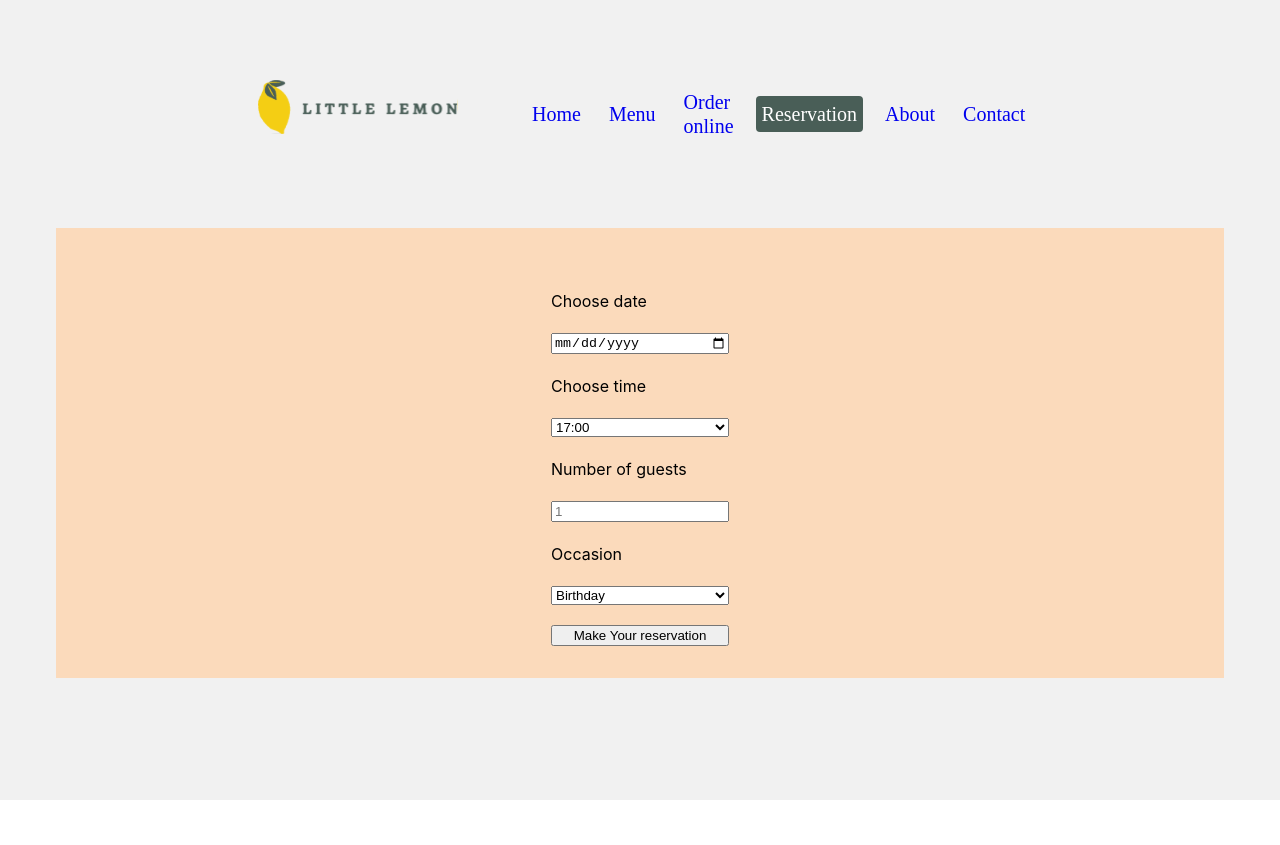
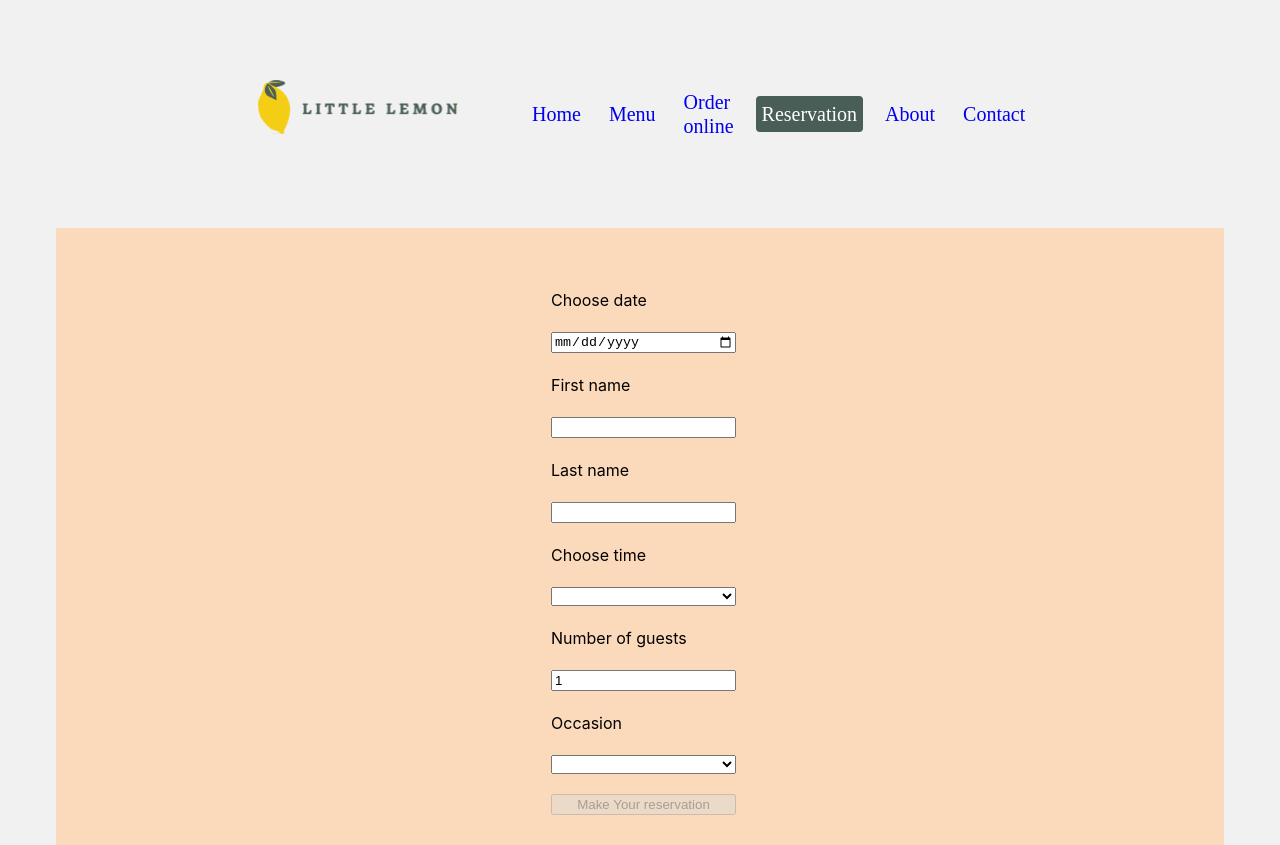
Before and after one commit to RoboCoode/restaurantApp, a React (Create React App) app: page /reservation in a window 1280 px wide. Before the commit the page ends 800 px from the top, so only its background shows below. Built offline with nearby package versions, Linux system fonts and the light colour scheme; a web font is replaced by a local one.

Commit message:
before lifiting state up to reservation

```diff
--- a/src/App.css
+++ b/src/App.css
@@ -495,7 +495,7 @@
   column-gap: 1.25rem;
   margin-left: 3.5rem;
   margin-right: 3.5rem;
-  height: 28.1rem;
+
 }
 
 
--- /dev/null
+++ b/src/components/AvailableTimes.js
@@ -0,0 +1,20 @@
+import { useState } from "react";
+
+function AvailableTimes() {
+  const initState = ["17:00", "18:00", "19:00", "20:00", "21:00", "22:00"];
+
+  const [avaTimes, setAvaTimes] = useState(initState);
+
+  let listTimes = () => {
+    let newArr = avaTimes.map(function (e) {
+      return <option key={e} value={e}>{e}</option>;
+    });
+    return newArr;
+  };
+
+
+
+  return <>{listTimes()}</>;
+}
+
+export default AvailableTimes;
--- a/src/components/BookingForm.js
+++ b/src/components/BookingForm.js
@@ -1,26 +1,94 @@
+import { isValidDateValue } from "@testing-library/user-event/dist/utils";
+import { useState } from "react";
+import AvailableTimes from "./AvailableTimes";
+
 function BookingForm() {
+  const [date, setDate] = useState("");
+  const [firstName, setFirstName] = useState("");
+  const [lastName, setLastName] = useState("");
+  const [time, setTime] = useState("");
+  const [guest, setGuest] = useState("1");
+  const [occasion, setOccasion] = useState("");
+
+  const getIsFormValid = () => {
+    return date && firstName && lastName && time && guest && occasion;
+  };
+
+  const clearForm = () => {
+    setFirstName("");
+    setLastName("");
+    setDate("");
+    setTime("");
+    setGuest("1");
+    setOccasion("");
+  };
+  const handleSubmit = (e) => {
+    e.preventDefault();
+    alert("Reservation created!");
+    console.log(date, time, firstName, lastName, occasion, guest);
+    clearForm();
+  };
+
   return (
     <div className="bookingform">
-      <form>
+      <form onSubmit={handleSubmit}>
+
         <label htmlFor="res-date">Choose date</label>
-        <input type="date" id="res-date" />
+        <input
+          value={date}
+          onChange={(e) => setDate(e.target.value)}
+          type="date"
+          id="res-date"
+        />
+        <label htmlFor="res-firstname">First name</label>
+        <input
+          value={firstName}
+          onChange={(e) => setFirstName(e.target.value)}
+          type="text"
+          id="res-firstname"
+        />
+        <label htmlFor="res-lastName">Last name</label>
+        <input
+          value={lastName}
+          onChange={(e) => setLastName(e.target.value)}
+          type="text"
+          id="res-lastName"
+        />
         <label htmlFor="res-time">Choose time</label>
-        <select id="res-time ">
-          <option>17:00</option>
-          <option>18:00</option>
-          <option>19:00</option>
-          <option>20:00</option>
-          <option>21:00</option>
-          <option>22:00</option>
+        <select
+          value={time}
+          onChange={(e) => setTime(e.target.value)}
+          id="res-time "
+        >
+          <option value={""}></option>
+          <AvailableTimes />
+       </select>
+        <label htmlFor="guests">Number of guests</label>
+        <input
+          value={guest}
+          onChange={(e) => setGuest(e.target.value)}
+          type="number"
+          placeholder="1"
+          min="1"
+          max="10"
+          id="guests"
+        />
+        <label htmlFor="occasion">Occasion</label>
+        <select
+          value={occasion}
+          onChange={(e) => setOccasion(e.target.value)}
+          id="occasion"
+        >
+          <option value={""}></option>
+          <option value={"Birthday"}>Birthday</option>
+          <option value={"Anniversary"}>Anniversary</option>
         </select>
-        <label htmlFor="guests">Number of guests</label>
-        <input type="number" placeholder="1" min="1" max="10" id="guests" />
-        <label htmlFor="occasion">Occasion</label>
-        <select id="occasion">
-          <option>Birthday</option>
-          <option>Anniversary</option>
-        </select>
-        <input type="submit" value="Make Your reservation" />
+        <input
+          type="submit"
+          value="Make Your reservation"
+          disabled={!getIsFormValid()}
+        />
+
       </form>
     </div>
   );
--- a/src/components/Reservation.js
+++ b/src/components/Reservation.js
@@ -1,6 +1,9 @@
 import BookingForm from "./BookingForm";
 
 function Reservation () {
+
+
+
 
 
 return( <div className="reservation">
```
